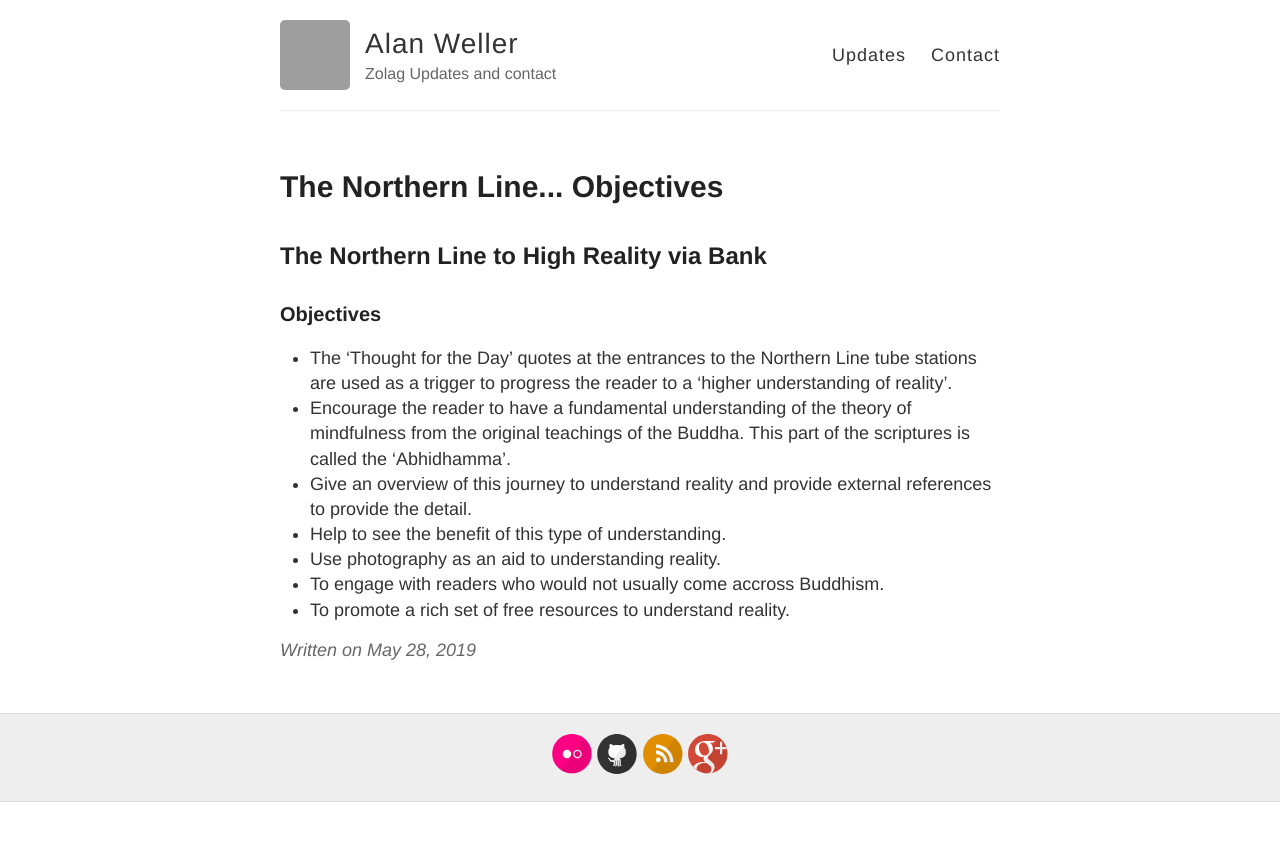
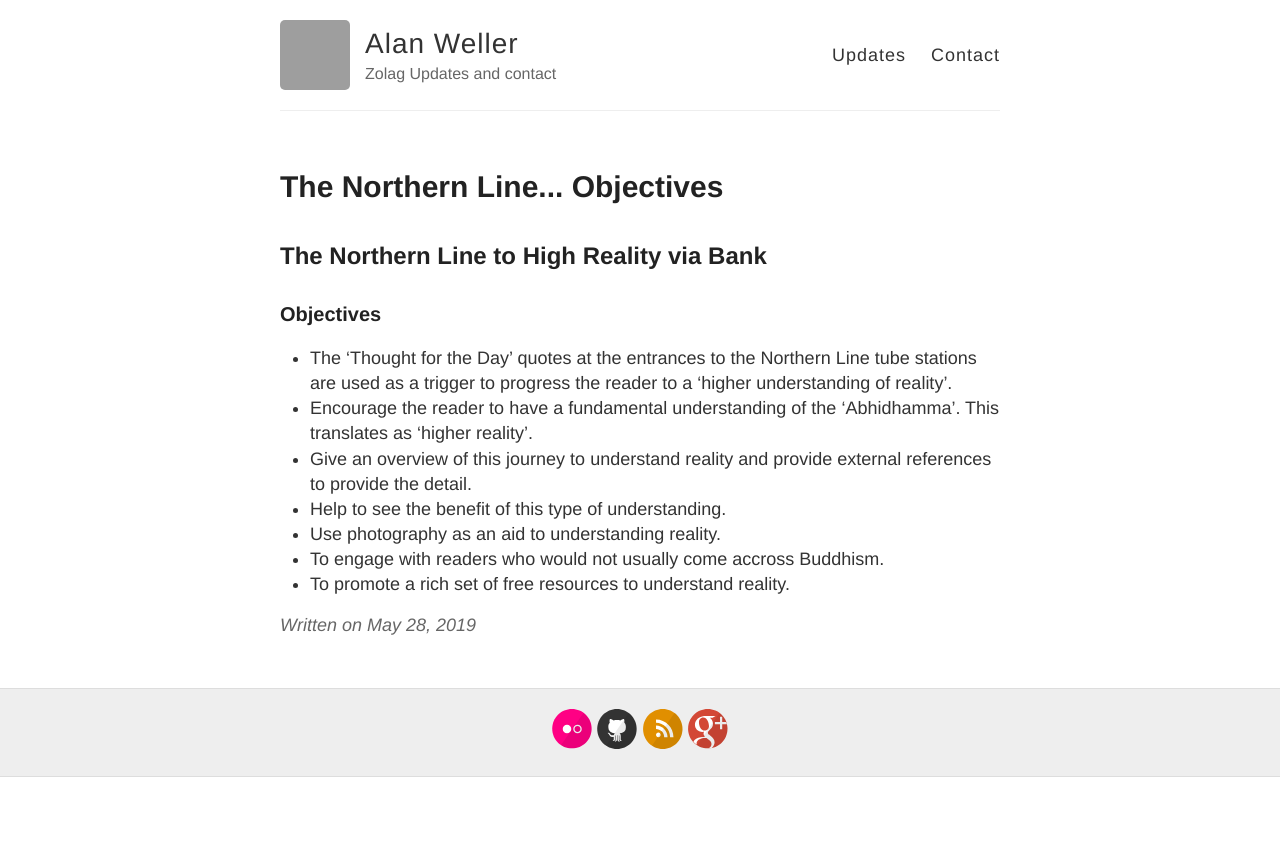
Before and after one commit to alwell/alwell.github.io, a Jekyll site: the page built from _posts/2019-05-28-nlo.md, in a window 1280 px wide. Shown: the top 841 px of the page. Built offline with Jekyll 4.4.1, drawn with Linux system fonts in a browser that asks for light colours; grey boxes are pictures that could not be loaded.

Commit message:
Update 2019-05-28-nlo.md

```diff
--- a/_posts/2019-05-28-nlo.md
+++ b/_posts/2019-05-28-nlo.md
@@ -6,7 +6,7 @@ title: The Northern Line... Objectives
 ### Objectives
 
 - The 'Thought for the Day' quotes at the entrances to the Northern Line tube stations are used as a trigger to progress the reader to a ‘higher  understanding of reality’.
-- Encourage the reader to have a fundamental understanding of the theory of mindfulness from the original teachings of the Buddha. This part of the scriptures is called the 'Abhidhamma'.
+- Encourage the reader to have a fundamental understanding of the 'Abhidhamma'. This translates as 'higher reality'.
 - Give an overview of this journey to understand reality and provide external references to provide the detail.
 - Help to see the benefit of this type of understanding.
 - Use photography as an aid to understanding reality.
```
